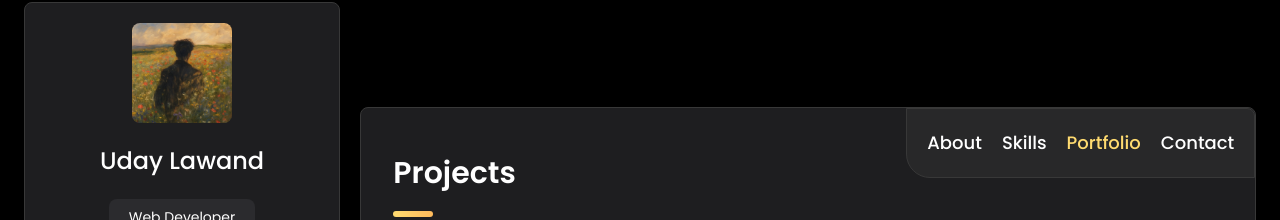
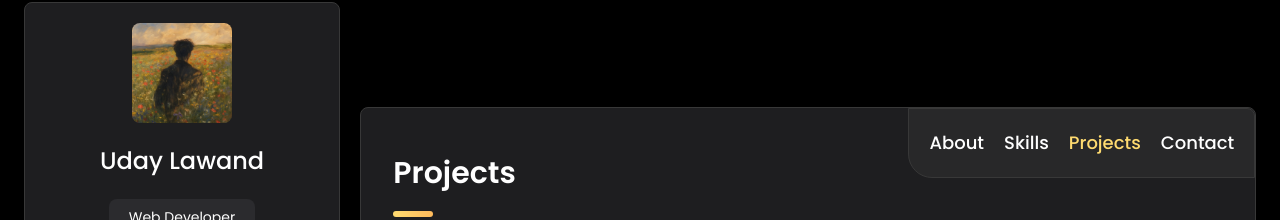
Before and after one commit to CoduUday/reactportfolio, a React app: page /portfolio in a window 1280 px wide. Shown: the part 94-314 px from the top of the page. Built offline with nearby package versions, Linux system fonts and the light colour scheme; the HTML template or start-up script is replaced by a standard one.

Commit message:
Update Navbar.jsx

```diff
--- a/src/components/Navbar.jsx
+++ b/src/components/Navbar.jsx
@@ -37,7 +37,7 @@ const Navbar = () => {
               }}
             >
 
-              Portfolio
+              Projects
             </NavLink>
           </li>
         <li>
```
